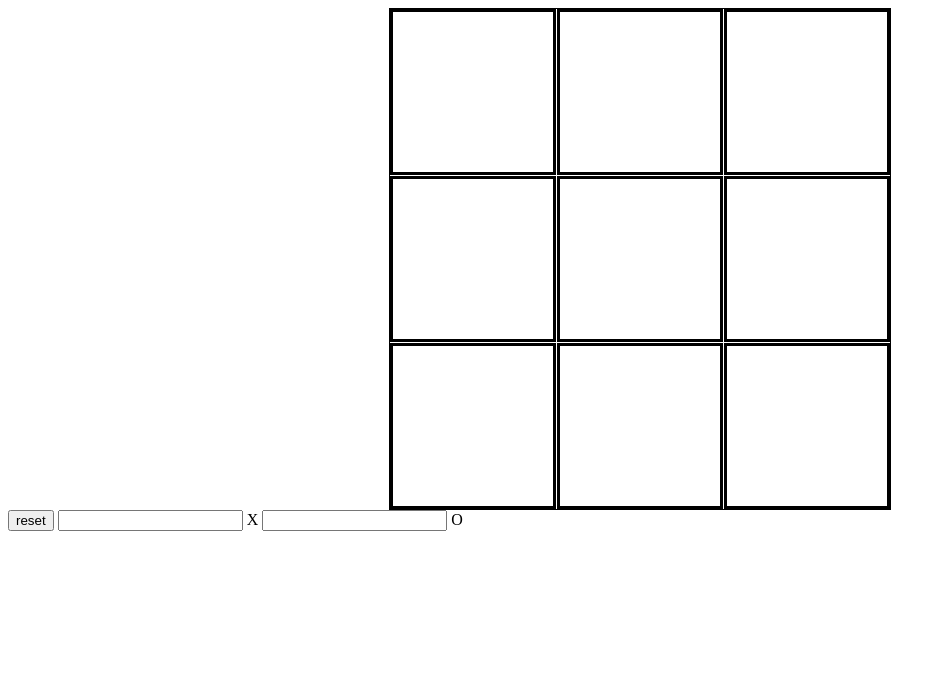
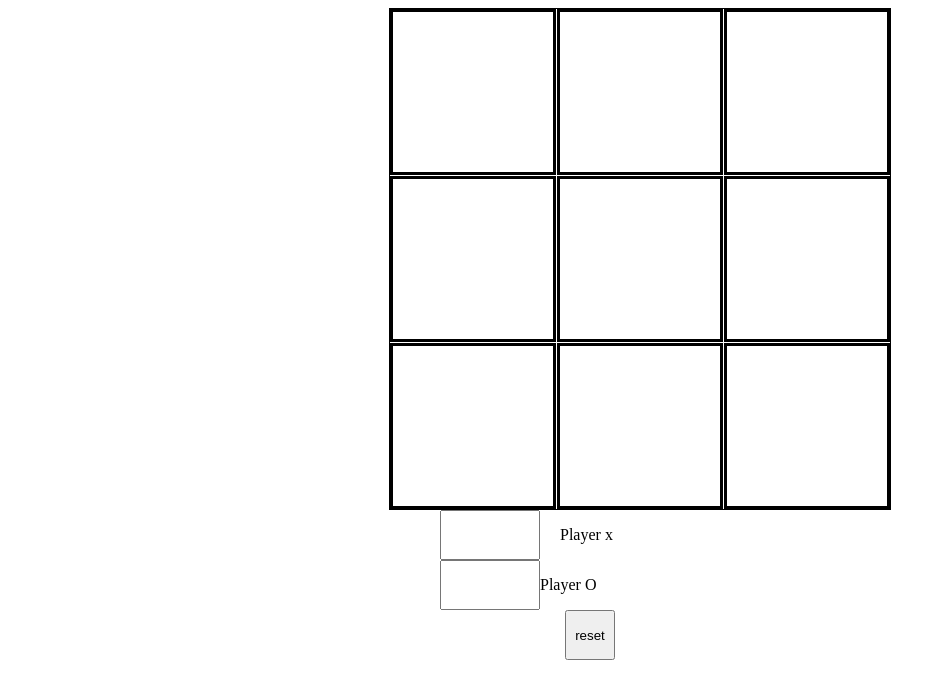
Before and after one commit to Sawaian/TicTacToe, a plain HTML site: page index.html in a window 1280 px wide. Shown: the whole page, without its empty margins (0-946 px from the left). Drawn offline with Linux system fonts and the light colour scheme.

Commit message:
Working ont he UI

```diff
--- a/index.html
+++ b/index.html
@@ -19,9 +19,17 @@
             </div>
             <div class="menu">
                 <button class="button" id="reset">reset</button>
-                <input type="text" class="field" id="name"> X </fieldset>
-                <input type="text" class="field" id="name"> O </fieldset>
-            </div>
+                <input type="text" class="field" id="nameX">
+                <p id="playerX">
+                    Player x
+                        </p>
+                    </input>
+                <input type="text" class="field" id="nameO">
+                 <p id="playerO">
+                     Player O
+                        </p>
+                    </input>
+                </div>
 
             </div>
     </body>
--- a/script.js
+++ b/script.js
@@ -202,6 +202,10 @@ const gameFlow = (() =>{
 
         };
 
+        function oWin(){
+
+        }
+
         return {
             turn,
             checkWin
--- a/style.css
+++ b/style.css
@@ -20,8 +20,37 @@
     font-family: sans-serif;
 }
 
-#menu{
+.menu{
     display: grid;
-    grid-template-columns: 1fr;
-    grid-template-rows: 1fr;
+    grid-template-columns: 100px 200px;
+    grid-template-rows: 50px 50px;
+    width: 400px;
+    height: 150px;
+    margin: auto;
 }
+
+.button{
+    height: 50px;
+    width: 50px;
+    margin: 10px 10px 10px 10px;
+    margin: auto;
+}
+
+#reset{
+    grid-row: 4;
+    grid-column-start: 1;
+    grid-column-end: 3;
+}
+
+#nameOne{
+    margin: auto;
+    margin: 10px 10px 10px 10px;
+    text-align: center;
+    grid-column: 1;
+    grid-row: 1;
+
+}
+
+#playerX{
+    margin-left: 20px;
+}
```
